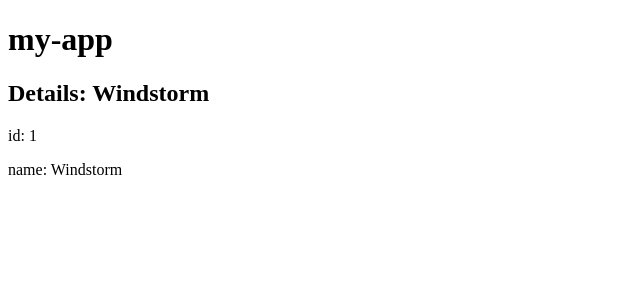
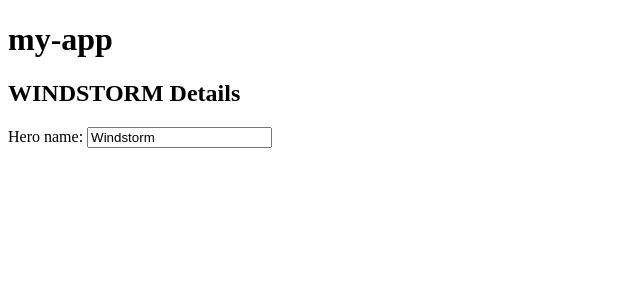
Before and after one commit to eric-judt/tour-of-heroes, an Angular app: page / in a window 1280 px wide. Shown: the top 300 px of the page, without its empty margins (0-640 px from the left). Built offline with nearby package versions, Linux system fonts and the light colour scheme.

Commit message:
feature/heroe-editor impotamos formsmodul ultimo commit punto1

```diff
--- a/src/app/app.module.ts
+++ b/src/app/app.module.ts
@@ -4,6 +4,7 @@
 import { AppRoutingModule } from './app-routing.module';
 import { AppComponent } from './app.component';
 import { HeroesComponent } from './heroes/heroes.component';
+import { FormsModule } from '@angular/forms'; // <-- NgModel lives here
 
 @NgModule({
   declarations: [
@@ -12,7 +13,8 @@
   ],
   imports: [
     BrowserModule,
-    AppRoutingModule
+    AppRoutingModule,
+    FormsModule
   ],
   providers: [],
   bootstrap: [AppComponent]
--- a/src/app/heroes/heroes.component.html
+++ b/src/app/heroes/heroes.component.html
@@ -1,3 +1,5 @@
-<h2>Details: {{hero.name}}</h2>
-<p>id: {{hero.id}}</p>
-<p>name: {{hero.name}}</p>
+<h2>{{hero.name | uppercase}} Details</h2>
+<div>
+    <label for="name">Hero name: </label>
+    <input id="name" [(ngModel)]="hero.name" placeholder="name">
+  </div>
```
